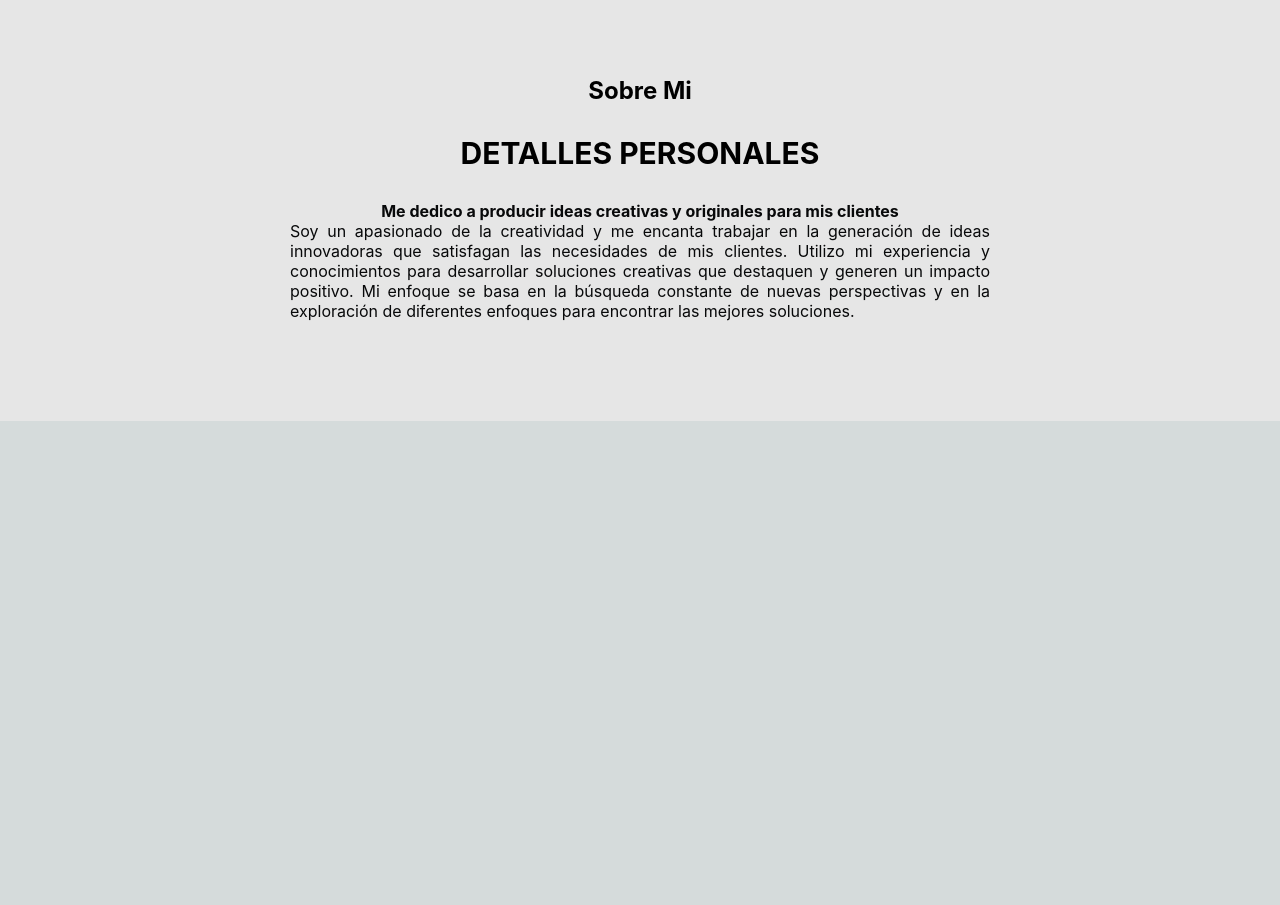
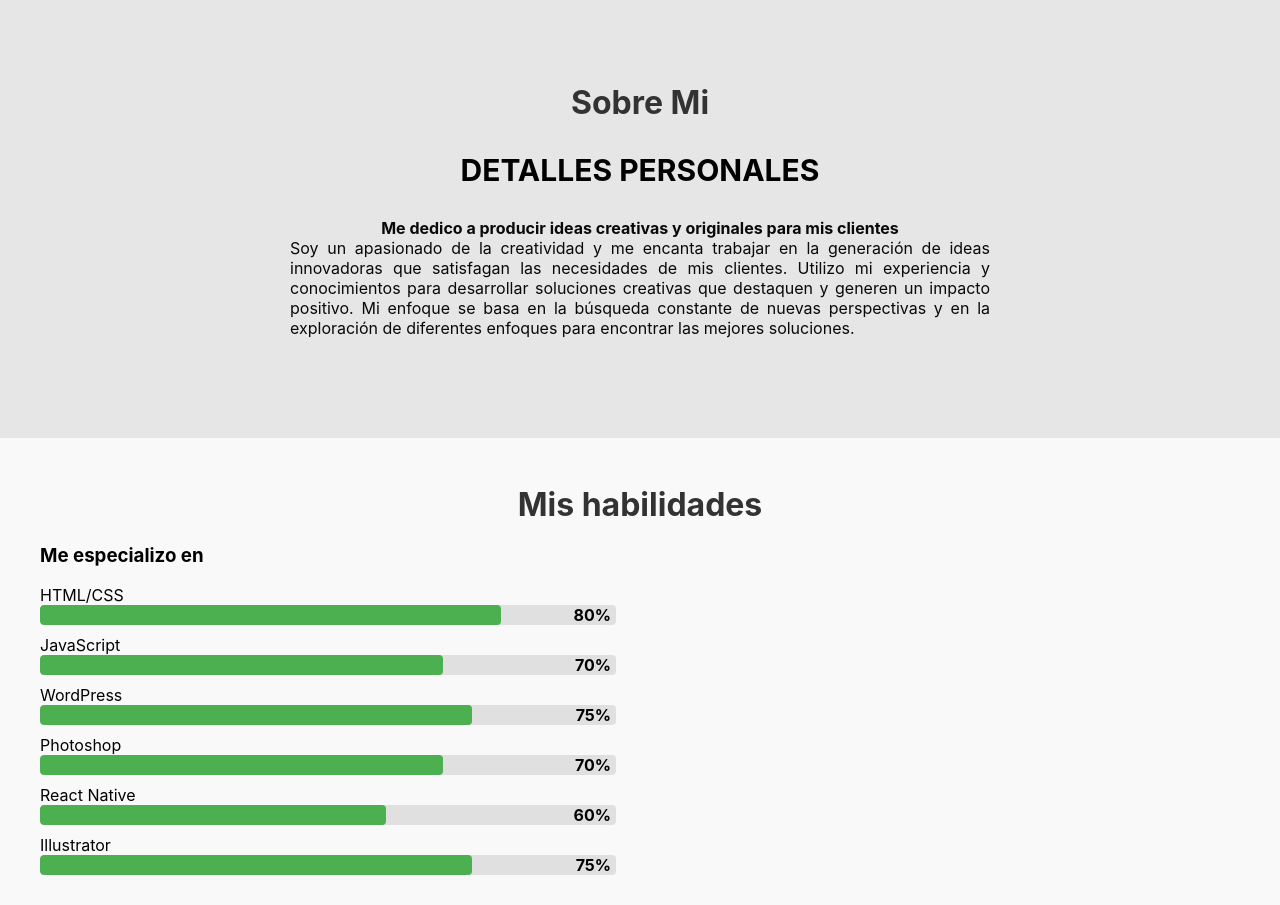
Before and after one commit to Elliam-Sanchez510/Landing-page, a React (Create React App) app: page /about in a window 1280 px wide. Shown: the part 498-1403 px from the top of the page. Before the commit the page ends 919 px from the top, so only its background shows below. Built offline with nearby package versions, Linux system fonts and the light colour scheme.

Commit message:
Showing skills

```diff
--- a/public/index.html
+++ b/public/index.html
@@ -2,7 +2,7 @@
 <html lang="en">
   <head>
     <meta charset="utf-8" />
-    <link rel="icon" href="%PUBLIC_URL%/favicon.ico" />
+    <link rel="icon" href="%PUBLIC_URL%/favicon.ico " />
     <meta name="viewport" content="width=device-width, initial-scale=1" />
     <meta name="theme-color" content="#000000" />
     <meta
@@ -24,7 +24,7 @@
       work correctly both with client-side routing and a non-root public URL.
       Learn how to configure a non-root public URL by running `npm run build`.
     -->
-    <title>React App</title>
+    <title>My Landing</title>
   </head>
   <body>
     <noscript>You need to enable JavaScript to run this app.</noscript>
--- a/src/components/screens/About.tsx
+++ b/src/components/screens/About.tsx
@@ -1,32 +1,13 @@
 import React from 'react';
-import '../styles/About.css'
-import foto from '../image/foto.png'
+import AboutMe from './AboutMe';
+import Habilidades from './Habilidades';
 
-const About = () => {
+const About: React.FC = (): JSX.Element => {
   return (
-    <div>
-      <section className="inicio" id="inicio">
-        <div className="contenido-seccion">
-          <div className="info">
-            <h1>ELLIAM SANCHEZ AGUIRRE</h1>
-            <h2>CODIFICADOR, DISEÑADOR, FRONTEND</h2>
-          </div>
-          <div className="foto">
-            <img src={foto} alt="foto" />
-          </div>
-        </div>
-      </section>
-
-      <section className="sobremi" id="sobremi">
-        <div className="contenido-seccion">
-          <h2 className="titulo-seccion">Sobre Mi</h2>
-          <h3>Detalles personales</h3>
-
-          <p className="especial">Me dedico a producir ideas creativas y originales para mis clientes</p>
-          <p className="miperfil">Soy un apasionado de la creatividad y me encanta trabajar en la generación de ideas innovadoras que satisfagan las necesidades de mis clientes. Utilizo mi experiencia y conocimientos para desarrollar soluciones creativas que destaquen y generen un impacto positivo. Mi enfoque se basa en la búsqueda constante de nuevas perspectivas y en la exploración de diferentes enfoques para encontrar las mejores soluciones.</p>
-        </div>
-      </section>
-    </div>
+      <>
+      <AboutMe/>
+      <Habilidades/>
+      </>
   );
 };
 
--- a/src/components/screens/AboutMe.tsx
+++ b/src/components/screens/AboutMe.tsx
@@ -1,36 +1,34 @@
-import React from 'react';
-import '../styles/AboutMe.css';
+import '../styles/AboutMe.css'
+import foto from '../image/foto.png'
 
-const AboutMe: React.FC = () => {
-  return (
-    <div className="about-me-container">
-      <div className="interactive-paragraph">
-        <p>
-          "¡Hola! Mi nombre es <span className="highlight">Elliam Sánchez</span> soy una persona apasionada por el desarrollo frontend
-          y la creación de experiencias web impactantes. Aunque no he tenido experiencia laboral formal,
-          he invertido tiempo y esfuerzo en desarrollar mis habilidades y conocimientos en este campo.
-        </p>
-      </div>
 
-      <div className="interactive-paragraph">
-        <p>
-          A lo largo de mi trayectoria, he explorado diferentes tecnologías y herramientas relacionadas
-          con el desarrollo frontend, como HTML, CSS y JavaScript, así como frameworks populares como React
-          y Vue.js. He trabajado en diversos proyectos personales que me han permitido adquirir experiencia
-          práctica y mejorar mis habilidades en la creación de interfaces de usuario atractivas y funcionales.
-        </p>
-      </div>
+const AboutMe = () => {
+    return (
+        <div>
+            <section className="inicio" id="inicio">
+                <div className="contenido-seccion">
+                    <div className="info">
+                        <h1>ELLIAM SANCHEZ AGUIRRE</h1>
+                        <h2>CODIFICADOR, DISEÑADOR, FRONTEND</h2>
+                    </div>
+                    <div className="foto">
+                        <img src={foto} alt="foto" />
+                    </div>
+                </div>
+            </section>
 
-      <div className="interactive-paragraph">
-        <p>
-          Soy una persona creativa, curiosa y orientada a los detalles. Me gusta estar al tanto de las últimas
-          tendencias y mejores prácticas en desarrollo frontend, y disfruto explorando nuevas técnicas para
-          mejorar la calidad y la eficiencia de mi trabajo.
-        </p>
-      </div>
+            <section className="sobremi" id="sobremi">
+                <div className="contenido-seccion">
+                    <h2 className="titulo-seccion">Sobre Mi</h2>
+                    <h3>Detalles personales</h3>
 
-    </div>
-  );
+                    <p className="especial">Me dedico a producir ideas creativas y originales para mis clientes</p>
+                    <p className="miperfil">Soy un apasionado de la creatividad y me encanta trabajar en la generación de ideas innovadoras que satisfagan las necesidades de mis clientes. Utilizo mi experiencia y conocimientos para desarrollar soluciones creativas que destaquen y generen un impacto positivo. Mi enfoque se basa en la búsqueda constante de nuevas perspectivas y en la exploración de diferentes enfoques para encontrar las mejores soluciones.</p>
+                </div>
+            </section>
+
+        </div>
+    );
 };
 
 export default AboutMe;
--- /dev/null
+++ b/src/components/screens/AboutMeParagraph.tsx
@@ -0,0 +1,36 @@
+import React from 'react';
+import '../styles/AboutMeParagraph.css';
+
+const AboutMeParagraph: React.FC = () => {
+  return (
+    <div className="about-me-container">
+      <div className="interactive-paragraph">
+        <p>
+          "¡Hola! Mi nombre es <span className="highlight">Elliam Sánchez</span> soy una persona apasionada por el desarrollo frontend
+          y la creación de experiencias web impactantes. Aunque no he tenido experiencia laboral formal,
+          he invertido tiempo y esfuerzo en desarrollar mis habilidades y conocimientos en este campo.
+        </p>
+      </div>
+
+      <div className="interactive-paragraph">
+        <p>
+          A lo largo de mi trayectoria, he explorado diferentes tecnologías y herramientas relacionadas
+          con el desarrollo frontend, como HTML, CSS y JavaScript, así como frameworks populares como React
+          y Vue.js. He trabajado en diversos proyectos personales que me han permitido adquirir experiencia
+          práctica y mejorar mis habilidades en la creación de interfaces de usuario atractivas y funcionales.
+        </p>
+      </div>
+
+      <div className="interactive-paragraph">
+        <p>
+          Soy una persona creativa, curiosa y orientada a los detalles. Me gusta estar al tanto de las últimas
+          tendencias y mejores prácticas en desarrollo frontend, y disfruto explorando nuevas técnicas para
+          mejorar la calidad y la eficiencia de mi trabajo.
+        </p>
+      </div>
+
+    </div>
+  );
+};
+
+export default AboutMeParagraph;
--- a/src/components/screens/Footer.tsx
+++ b/src/components/screens/Footer.tsx
@@ -1,7 +1,7 @@
 import React from 'react'
 import '../styles/Footer.css'
 
-import whatsapp from '../image/Whatsapp.png';
+import whatsapp from '../image/whatsapp.png';
 import telegram from '../image/telegram.png';
 import gmail from '../image/gmail.png';
 import linkedin from '../image/linkedin.png';
@@ -13,6 +13,7 @@ export default function Footer() {
       <div className="footer-container">
         <div className="social-icons">
           <a href="https://web.whatsapp.com/=+50585960195" className="icon">
+          <img src={whatsapp} alt="whatsapp" />
           </a>
           <a href="https://t.me/Snchez_510" target="_blank" className="icon">
             <img src={telegram} alt="telegram" />
--- /dev/null
+++ b/src/components/screens/Habilidades.tsx
@@ -0,0 +1,47 @@
+import { useEffect, useState } from 'react';
+import '../styles/Habilidades.css';
+
+const habilidades = [
+    { nombre: 'HTML/CSS', porcentaje: 80 },
+    { nombre: 'JavaScript', porcentaje: 70 },
+    { nombre: 'WordPress', porcentaje: 75 },
+    { nombre: 'Photoshop', porcentaje: 70 },
+    { nombre: 'React Native', porcentaje: 60 },
+    { nombre: 'Illustrator', porcentaje: 75 }
+];
+
+const Habilidades = () => {
+    const [loaded, setLoaded] = useState(false);
+
+    useEffect(() => {
+        setLoaded(true);
+    }, []);
+
+    return (
+        <section className={`habilidades ${loaded ? 'animado' : ''}`} id="habilidades">
+            <div className="contenido-seccion">
+                <h2 className="titulo-seccion">Mis habilidades</h2>
+                <h3>Me especializo en</h3>
+
+                {habilidades.map((habilidad, index) => (
+                    <div className="fila" key={index}>
+                        <div className="col">
+                            <span>{habilidad.nombre}</span>
+                            <div className={`cont-barra ${loaded ? 'animado' : ''}`}>
+                                <div className={`barra ${loaded ? 'animado' : ''}`}
+                                    style={{ width: loaded ? `${habilidad.porcentaje}%` : '0' }}
+                                >
+                                    <span className="porcentaje-texto">
+                                        {loaded ? `${habilidad.porcentaje}%` : '0%'}
+                                    </span>
+                                </div>
+                            </div>
+                        </div>
+                    </div>
+                ))}
+            </div>
+        </section>
+    );
+};
+
+export default Habilidades;
--- a/src/components/screens/Home.tsx
+++ b/src/components/screens/Home.tsx
@@ -1,6 +1,6 @@
 import React from 'react';
 import '../styles/AutoEscrito.css'
-import AboutMe from './AboutMe';
+import AboutMe from './AboutMeParagraph';
 import Footer from './Footer';
 
 const Home: React.FC = (): JSX.Element => {
--- a/src/components/styles/About.css
+++ /dev/null
@@ -1,119 +0,0 @@
-/* * {
-    font-family: "Titillium Web";
-    margin: 0;
-    padding: 0;
-} */
-
-/* SECCION INICIO */
-.inicio {
-    background: linear-gradient(rgba(0, 0, 0, .3), rgba(0, 0, 0, .3)), url("../image/fondo.jpg");
-    background-size: cover;
-    background-position: center center;
-    color: #fff;
-}
-
-.inicio .contenido-seccion {
-    max-width: 1000px;
-    margin: auto;
-    text-align: center;
-    padding: 0 10px;
-}
-
-.info {
-    padding: 25px;
-    padding-bottom: 130px;
-}
-
-.info h1 {
-    font-size: 3rem;
-    letter-spacing: 5px;
-}
-
-.info h2 {
-    font-weight: normal;
-    font-size: 20px;
-    margin-top: -10px;
-    letter-spacing: 2px;
-}
-
-.foto {
-    position: absolute;
-    left: 50%;
-    transform: translate(-50%, -50%);
-}
-
-.foto img {
-    border-radius: 50%;
-    object-fit: cover;
-    width: 200px;
-    height: 200px;
-    image-rendering: optimizequality;
-}
-
-@media (max-width: 768px) {
-    .foto img {
-        position: relative;
-        top: auto;
-        left: auto;
-        transform: none;
-        margin: auto;
-    }
-}
-
-/* sobre mi */
-.sobremi {
-    background-color: #e6e6e6;
-    padding: 140px 0 100px 0;
-    text-align: center;
-}
-
-.sobremi .contenido-seccion {
-    max-width: 1000px;
-    margin: auto;
-    padding: 0 10px;
-}
-
-.sobremi .contenido-seccion h3 {
-    text-transform: uppercase;
-    font-size: 30px;
-}
-
-.sobremi .contenido-seccion .especial {
-    color: #08090a;
-    font-weight: bold;
-    margin-top: 15px;
-}
-
-.sobremi .contenido-seccion p {
-    max-width: 700px;
-    margin: auto;
-    color: #08090a;
-}
-
-.sobremi .contenido-seccion .fila {
-    display: flex;
-    margin-top: 30px;
-    justify-content: space-between;
-    border-radius: 10px;
-}
-
-.sobremi .contenido-seccion .fila .col {
-    width: 30%;
-    margin: 6px;
-}
-
-
-
-.miperfil {
-    text-align: justify;
-}
-
-.sobremi .contenido-seccion .fila .col span {
-    display: block;
-    font-weight: bold;
-    margin: 8px 0;
-    color: #08090a;
-    font-size: 14px;
-    text-transform: uppercase;
-    text-align: center;
-}
--- a/src/components/styles/AboutMe.css
+++ b/src/components/styles/AboutMe.css
@@ -1,42 +1,117 @@
-.interactive-paragraph {
-    font-family: Arial, Helvetica, sans-serif;
-    padding: 20px;
-    background-color: #f7f7f7;
-    border-radius: 5px;
-    box-shadow: 0 2px 4px rgba(0, 0, 0, 0.1);
-    margin-bottom: 20px;
-    transition: transform 0.3s ease-in-out;
-    overflow: hidden;
-    max-width: 600px;
-    margin-left: auto;
-    margin-right: auto;
+/* * {
+    font-family: "Titillium Web";
+    margin: 0;
+    padding: 0;
+} */
+
+.inicio {
+    background: linear-gradient(rgba(0, 0, 0, .3), rgba(0, 0, 0, .3)), url("../image/fondo.jpg");
+    background-size: cover;
+    background-position: center center;
+    color: #fff;
+}
+
+.inicio .contenido-seccion {
+    max-width: 1000px;
+    margin: auto;
+    text-align: center;
+    padding: 0 10px;
+}
+
+.info {
+    padding: 25px;
+    padding-bottom: 130px;
+}
+
+.info h1 {
+    font-size: 3rem;
+    letter-spacing: 5px;
+    color: #fff;
+}
+
+.info h2 {
+    font-weight: normal;
+    font-size: 20px;
+    margin-top: -10px;
+    letter-spacing: 2px;
+}
+
+.foto {
+    position: absolute;
+    left: 50%;
+    transform: translate(-50%, -50%);
+}
+
+.foto img {
+    border-radius: 50%;
+    object-fit: cover;
+    width: 200px;
+    height: 200px;
+    image-rendering: optimizequality;
+}
+
+@media (max-width: 768px) {
+    .foto img {
+        position: relative;
+        top: auto;
+        left: auto;
+        transform: none;
+        margin: auto;
+    }
+}
+
+/* sobre mi */
+.sobremi {
+    background-color: #e6e6e6;
+    padding: 140px 0 100px 0;
+    text-align: center;
+}
+
+.sobremi .contenido-seccion {
+    max-width: 1000px;
+    margin: auto;
+    padding: 0 10px;
+}
+
+.sobremi .contenido-seccion h3 {
+    text-transform: uppercase;
+    font-size: 30px;
+}
+
+.sobremi .contenido-seccion .especial {
+    color: #08090a;
+    font-weight: bold;
+    margin-top: 15px;
+}
+
+.sobremi .contenido-seccion p {
+    max-width: 700px;
+    margin: auto;
+    color: #08090a;
+}
+
+.sobremi .contenido-seccion .fila {
+    display: flex;
+    margin-top: 30px;
+    justify-content: space-between;
+    border-radius: 10px;
+}
+
+.sobremi .contenido-seccion .fila .col {
+    width: 30%;
+    margin: 6px;
+}
+
+.miperfil {
     text-align: justify;
 }
 
-.interactive-paragraph:hover {
-    transform: scale(1.05);
-    background-color: #5D6D7E;
-    color: #fff;
+.sobremi .contenido-seccion .fila .col span {
+    display: block;
+    font-weight: bold;
+    margin: 8px 0;
+    color: #08090a;
+    font-size: 14px;
+    text-transform: uppercase;
+    text-align: center;
 }
-
-.interactive-paragraph p {
-    font-size: 18px;
-    line-height: 1.5;
-    margin: 0;
-}
-
-.interactive-paragraph .highlight {
-    color: black;
-    font-weight: bold;
-}
-
-@media (max-width: 768px) {
-    .interactive-paragraph {
-        padding: 10px;
-        max-width: 400px;
-    }
-
-    .interactive-paragraph p {
-        font-size: 14px;
-    }
-}
--- /dev/null
+++ b/src/components/styles/AboutMeParagraph.css
@@ -0,0 +1,42 @@
+.interactive-paragraph {
+    font-family: Arial, Helvetica, sans-serif;
+    padding: 20px;
+    background-color: #f7f7f7;
+    border-radius: 5px;
+    box-shadow: 0 2px 4px rgba(0, 0, 0, 0.1);
+    margin-bottom: 20px;
+    transition: transform 0.3s ease-in-out;
+    overflow: hidden;
+    max-width: 600px;
+    margin-left: auto;
+    margin-right: auto;
+    text-align: justify;
+}
+
+.interactive-paragraph:hover {
+    transform: scale(1.05);
+    background-color: #5D6D7E;
+    color: #fff;
+}
+
+.interactive-paragraph p {
+    font-size: 18px;
+    line-height: 1.5;
+    margin: 0;
+}
+
+.interactive-paragraph .highlight {
+    color: black;
+    font-weight: bold;
+}
+
+@media (max-width: 768px) {
+    .interactive-paragraph {
+        padding: 10px;
+        max-width: 400px;
+    }
+
+    .interactive-paragraph p {
+        font-size: 14px;
+    }
+}
--- /dev/null
+++ b/src/components/styles/Habilidades.css
@@ -0,0 +1,76 @@
+.habilidades {
+    padding: 20px;
+    background-color: #f9f9f9;
+    opacity: 0;
+    transition: opacity 0.5s ease-in-out;
+}
+
+.habilidades.animado {
+    opacity: 1;
+}
+
+.contenido-seccion {
+    max-width: 1200px;
+    margin: 0 auto;
+}
+
+.titulo-seccion {
+    color: #333;
+    font-size: 32px;
+    text-align: center;
+    margin-bottom: 20px;
+}
+
+.fila {
+    display: flex;
+    justify-content: space-between;
+    margin-bottom: 10px;
+}
+
+.col {
+    flex: 0 0 48%;
+}
+
+.cont-barra {
+    position: relative;
+    height: 20px;
+    background-color: #e0e0e0;
+    border-radius: 4px;
+    overflow: hidden;
+}
+
+.cont-barra.animado .barra {
+    width: 100%;
+    transition: width 1s ease;
+}
+
+.barra {
+    height: 100%;
+    width: 0;
+    border-radius: 4px;
+    background-color: #4caf50;
+}
+
+.porcentaje-texto {
+    position: absolute;
+    right: 5px;
+    top: 50%;
+    transform: translateY(-50%);
+    color: black;
+    font-weight: bold;
+}
+
+
+[data-porcentaje] .barra {
+    animation: crecer 1s ease;
+}
+
+@keyframes crecer {
+    from {
+        width: 0;
+    }
+
+    to {
+        width: 100%;
+    }
+}
```
Also changed, not shown: public/foto.png (added), src/components/image/whatsapp.png.
